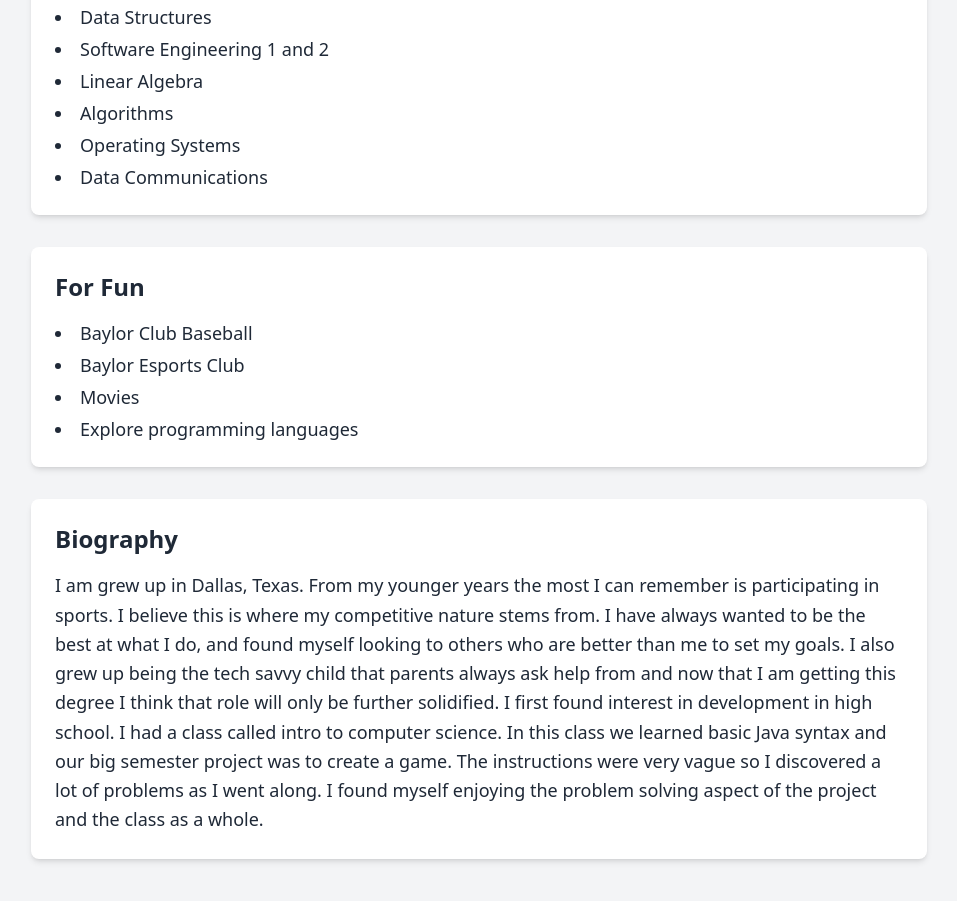
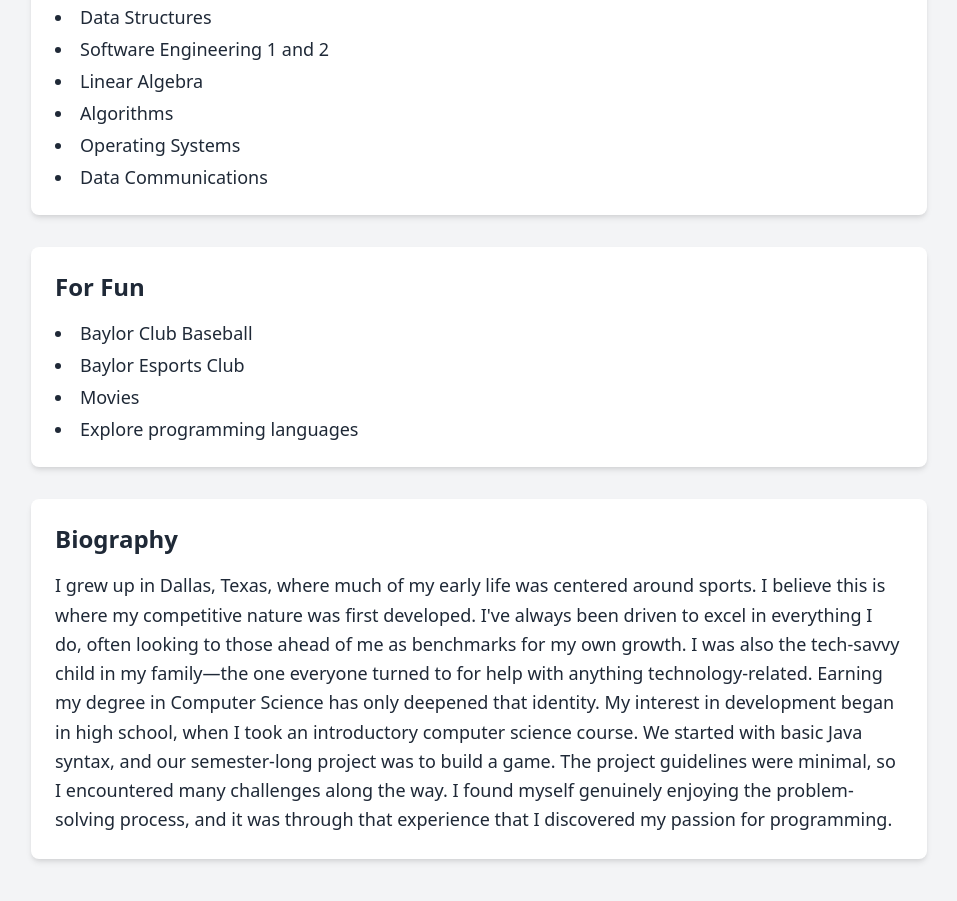
Before and after one commit to DavidDay1/davidday1.github.io, a plain HTML site: page abtMe.html in a window 1280 px wide. Shown: the part 619-1520 px from the top of the page, without its empty margins (161-1118 px from the left). Drawn offline with nearby package versions, Linux system fonts and the light colour scheme.

Commit message:
fixes spelling

```diff
--- a/abtMe.html
+++ b/abtMe.html
@@ -5,7 +5,7 @@
   <meta charset="UTF-8" />
   <meta name="viewport" content="width=device-width, initial-scale=1.0" />
   <title>About Me - David Day</title>
-  <script src="https://cdn.tailwindcss.com"></script>
+  <link href="https://cdn.jsdelivr.net/npm/tailwindcss@2.2.19/dist/tailwind.min.css" rel="stylesheet" />
   <link rel="stylesheet" href="/css/styles.css">
 </head>
 
@@ -122,14 +122,12 @@
         <section class="mb-8 bg-white rounded-lg shadow-md p-6">
           <h2 class="text-2xl font-semibold mb-4 text-gray-800">Biography</h2>
           <p class="text-lg leading-relaxed">
-            I am grew up in Dallas, Texas. From my younger years the most I can remember is participating in sports. I
-            believe this is where my competitive nature stems from. I have always wanted to be the best at what I do, and
-            found myself looking to others who are better than me to set my goals. I also grew up being the tech savvy
-            child that parents always ask help from and now that I am getting this degree I think that role will only be
-            further solidified. I first found interest in development in high school. I had a class called intro to
-            computer science. In this class we learned basic Java syntax and our big semester project was to create a
-            game. The instructions were very vague so I discovered a lot of problems as I went along. I found myself
-            enjoying the problem solving aspect of the project and the class as a whole.
+            I grew up in Dallas, Texas, where much of my early life was centered around sports. I believe this is where my competitive nature was first developed.
+            I've always been driven to excel in everything I do, often looking to those ahead of me as benchmarks for my own growth.
+            I was also the tech-savvy child in my family—the one everyone turned to for help with anything technology-related.
+            Earning my degree in Computer Science has only deepened that identity. My interest in development began in high school, when I took an introductory computer science course.
+            We started with basic Java syntax, and our semester-long project was to build a game. The project guidelines were minimal, so I encountered many challenges along the way.
+            I found myself genuinely enjoying the problem-solving process, and it was through that experience that I discovered my passion for programming.
           </p>
         </section>
       </div>
```
